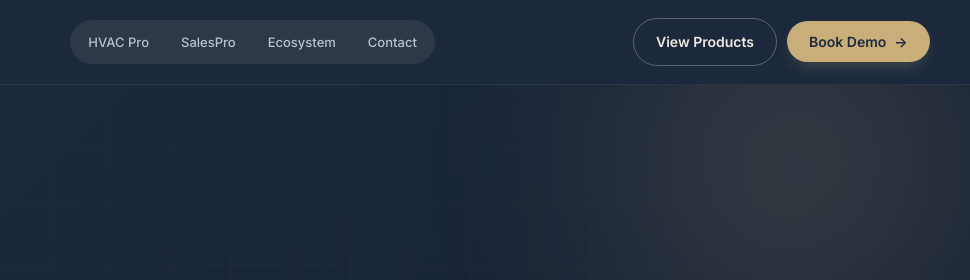
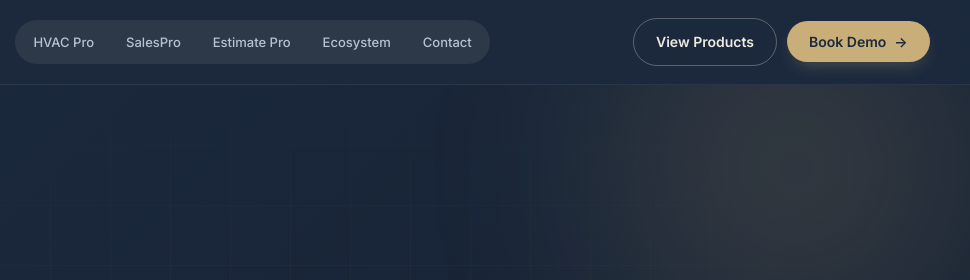
Before and after one commit to dchaschin79-sys/cliffgroup-site, a website: page index.html in a window 1280 px wide. Shown: the top 280 px of the page, 310-1280 px from the left. Drawn offline with Linux system fonts and the light colour scheme.

Commit message:
Add Estimate Pro nav link

```diff
--- a/index.html
+++ b/index.html
@@ -373,6 +373,7 @@ footer{padding:60px 40px 40px;background:var(--cream-3);border-top:1px solid var
   <div class="nav-links">
     <a href="/hvacpro">HVAC Pro</a>
     <a href="/salespro">SalesPro</a>
+    <a href="/estimatepro">Estimate Pro</a>
     <a href="#products">Ecosystem</a>
     <a href="#contact">Contact</a>
   </div>
```
